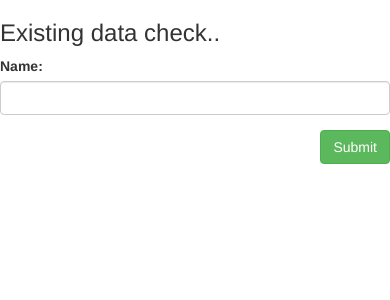
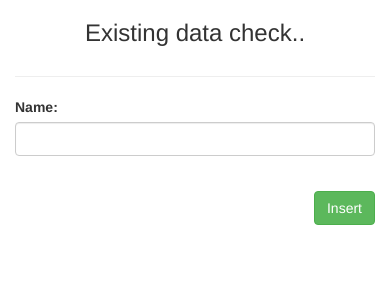
Before and after one commit to Nahid940/Check-existing-data-php-ajax, a PHP site: page / in a window 390 px wide. Shown: the top 300 px of the page. Run offline with PHP 8.4, Linux system fonts and the light colour scheme; some libraries are stand-ins or nearby versions.

Commit message:
Change on JS

```diff
--- a/index.php
+++ b/index.php
@@ -5,36 +5,60 @@
     <title>Document</title>
     <link rel="stylesheet" href="https://maxcdn.bootstrapcdn.com/bootstrap/3.3.7/css/bootstrap.min.css">
 </head>
+
+
 <body>
-    <h3>Existing data check..</h3>
+   <center> <h3>Existing data check..</h3></center>
 
-    <form method="POST" onsubmit="return checkall();" class="form-inline form-horizontal">
+<div class="container">
+  <hr/>
+  <div class="warning">
+    <center>
+      <span id="result" class="label label-danger"></span>
+    </center>
+  </div>
+
+  <form class="form-horizontal" action="" id="inserName" onsubmit="return checkall();">
     <div class="form-group">
-            <label for="name" class="col-sm-2">Name:</label>
-            <div class="col-md-6">
-                 <input type="text" name="username" id="UserName" onkeyup="checkname();" class="form-control"><span id="name_status"></span>
+      <label class="control-label col-sm-2" for="name">Name:</label>
+
+      <div class="col-sm-6">
+        <input type="text" name="username" id="UserName" onkeyup="checkname();" class="form-control"/>
+      </div>
+      <span id="name_status" class="col-sm-2"></span>
+    </div>
+
+
+    <div class="form-group" align="right">
+      <div class="col-sm-offset-2 col-sm-6">
+        <button  id="button" class="btn btn-success">Insert</button>
+      </div>
+    </div>
+  </form>
 
 </div>
-          </div>
 
-         <div class="form-group" align="right">
-             <div class="col-md-6">
-                 <button name="button" id="button" class="btn btn-success">Submit</button>
-            </div>
-        </div>
-
-    </form>
 
 <script src='http://cdnjs.cloudflare.com/ajax/libs/jquery/2.1.3/jquery.min.js'></script>
-
 <script src="//code.jquery.com/ui/1.12.1/jquery-ui.js"></script>
 
 <script>
+
+
+//    function CheckInput(){
+//        var UserName=document.getElementById( "UserName" ).value;
+//        if(UserName==''){
+//            $('#result').html("Enter Name");
+//        }
+//    }
+
+
+
     function checkname()
     {
         var name=document.getElementById( "UserName" ).value;
 
-     if(name)
+     if(name !='')
      {
           $.ajax({
               type: 'post',
@@ -83,6 +107,17 @@
       return false;
      }
 }
+
+
+       $(document).ready(function(){
+        $("#button").click(function(){
+            var name = $('#UserName').val();
+            if(name==''){
+                $("#result").html("Insert Name!");
+            }
+        });
+    });
+
 </script>
 
 </body>
```
Lines whose indentation alone changed are shown as unchanged.
